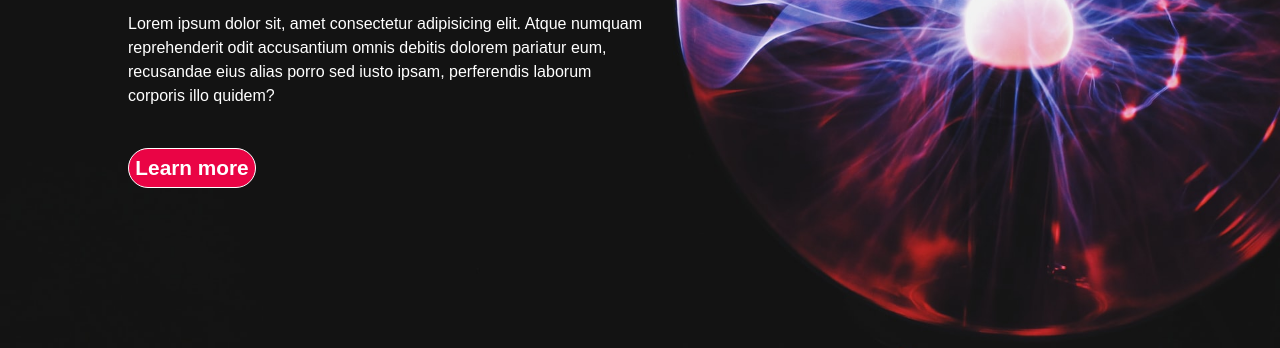
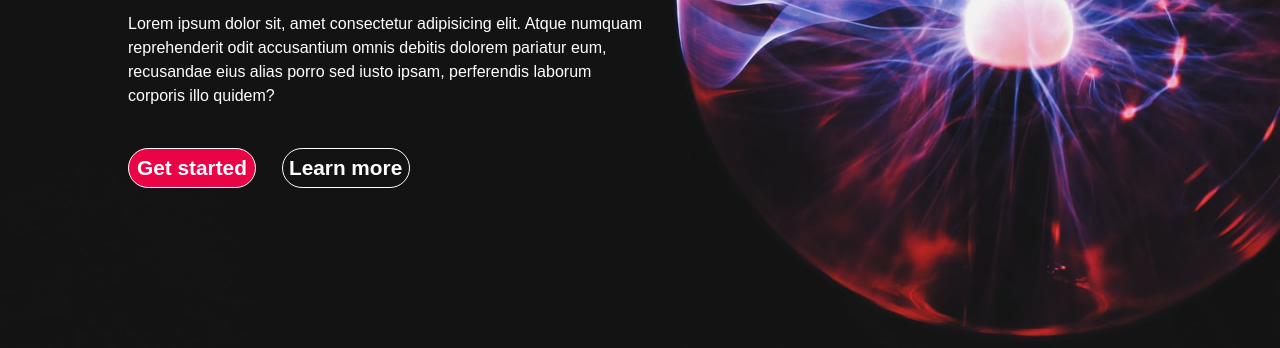
Before and after one commit to MartinTam/Energy, a plain HTML site: page index.html in a window 1280 px wide. Shown: the part 452-800 px from the top of the page. Drawn offline with Linux system fonts and the light colour scheme.

Commit message:
Add Get started button

```diff
--- a/index.html
+++ b/index.html
@@ -33,7 +33,10 @@
                 ipsam, perferendis laborum <br> corporis illo quidem?
             </p>
 
-            <button id = "button"> <b id = "button-text"> Learn more </b></button>
+            <div id = "buttons">
+                <button id = "get-started"> <b> Get started </b></button>
+                <button id = "learn-more"> <b> Learn more </b></button>
+            </div>
         </div>
 
         <div class = "separator"></div>
--- a/style.css
+++ b/style.css
@@ -65,10 +65,14 @@ body, html {
     line-height: 1.5em;
 }
 
-#button {
+#buttons {
+    margin: 5vh 0 0 10vw;
+    display: flex;
+    flex-direction: row;
+}
+#get-started {
     width: 10vw;
     height: 5vh;
-    margin: 5vh 0 0 10vw;
     background: #ea0445;
     border: 1px solid white;
     border-radius: 25px;
@@ -79,10 +83,9 @@ body, html {
 }
 
 
-#button:hover {
+#get-started:hover {
     width: 10vw;
     height: 5vh;
-    margin: 5vh 0 0 10vw;
     background: white;
     border: 1px solid white;
     border-radius: 25px;
@@ -91,6 +94,24 @@ body, html {
 
 }
 
+#learn-more {
+    width: 10vw;
+    height: 5vh;
+    background: rgba(0,0,0,0);
+    border: 1px solid white;
+    border-radius: 25px;
+    color: white;
+    font-size: 1.3em;
+    margin: 0 0 0 2vw;
+
+    transition: all 0.2s ease;
+
+}
+
+#learn-more:hover {
+    background: white;
+    color: #ea0445;
+}
 /*===================================== Section 01: ===============================================*/
 
 
```
